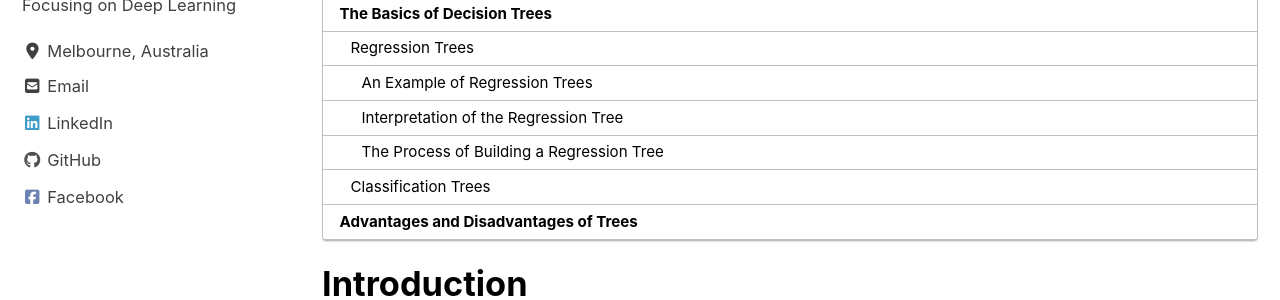
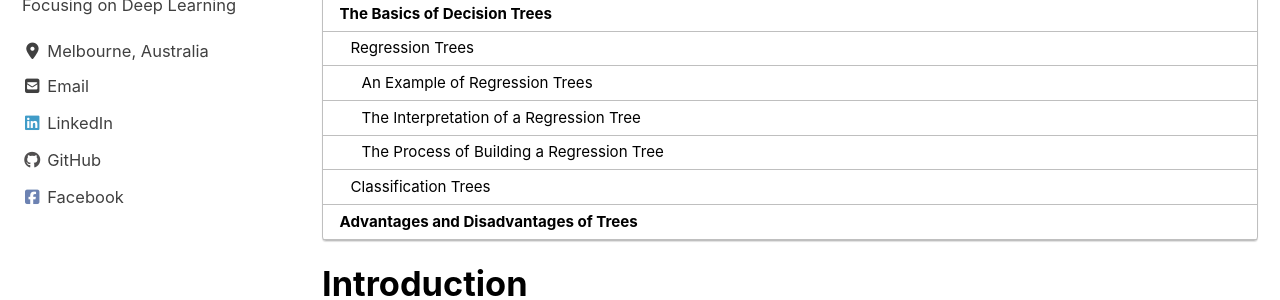
Before and after one commit to datasciblog/datasciblog.github.io, a Jekyll site: the page built from _posts/2020-02-18-tree-based-methods-01.md, in a window 1280 px wide and 900 px high. Shown: the part 281-581 px from the top of the window. Built offline with Jekyll 4.4.1, drawn with Linux system fonts in a browser that asks for light colours; cached includes are drawn as plain includes; nearby versions of some CDN libraries; formulas are drawn with MathJax 3; some of the changed text lies outside the part shown.

```diff
--- a/_posts/2020-02-18-tree-based-methods-01.md
+++ b/_posts/2020-02-18-tree-based-methods-01.md
@@ -37,7 +37,7 @@ The example shows how to use a decision tree to predict the *log* salary of a ba
 
 Overall, the tree segments all players into three groups (or leaves): $R1 ={X \| Years<4.5}$, $R2 ={X \| Years>=4.5,Hits<117.5}$, and $R3 ={X \| Years>=4.5, Hits>=117.5}$. The predicted salaries for these three groups are $1,000 \times e^5.107 = 165,174$, $1,000 \times e^5.999 = 402,834$, and $1,000 \times e^6.740 = 845,346$ respectively.
 
-### Interpretation of the Regression Tree
+### The Interpretation of a Regression Tree
 We might interpret the regression tree as follows:
 - Years is the most important factor in determining Salary, and players withless experience earn lower salaries than more experienced players.
 - Given that a player is less experienced, the number of hits that he made in the previous year seems to play little role in his salary. But among players who have been in the major leagues for five or more years, the number of hit smade in the previous year does affect salary, and players who made more hits last year tend to have higher salaries.
```
